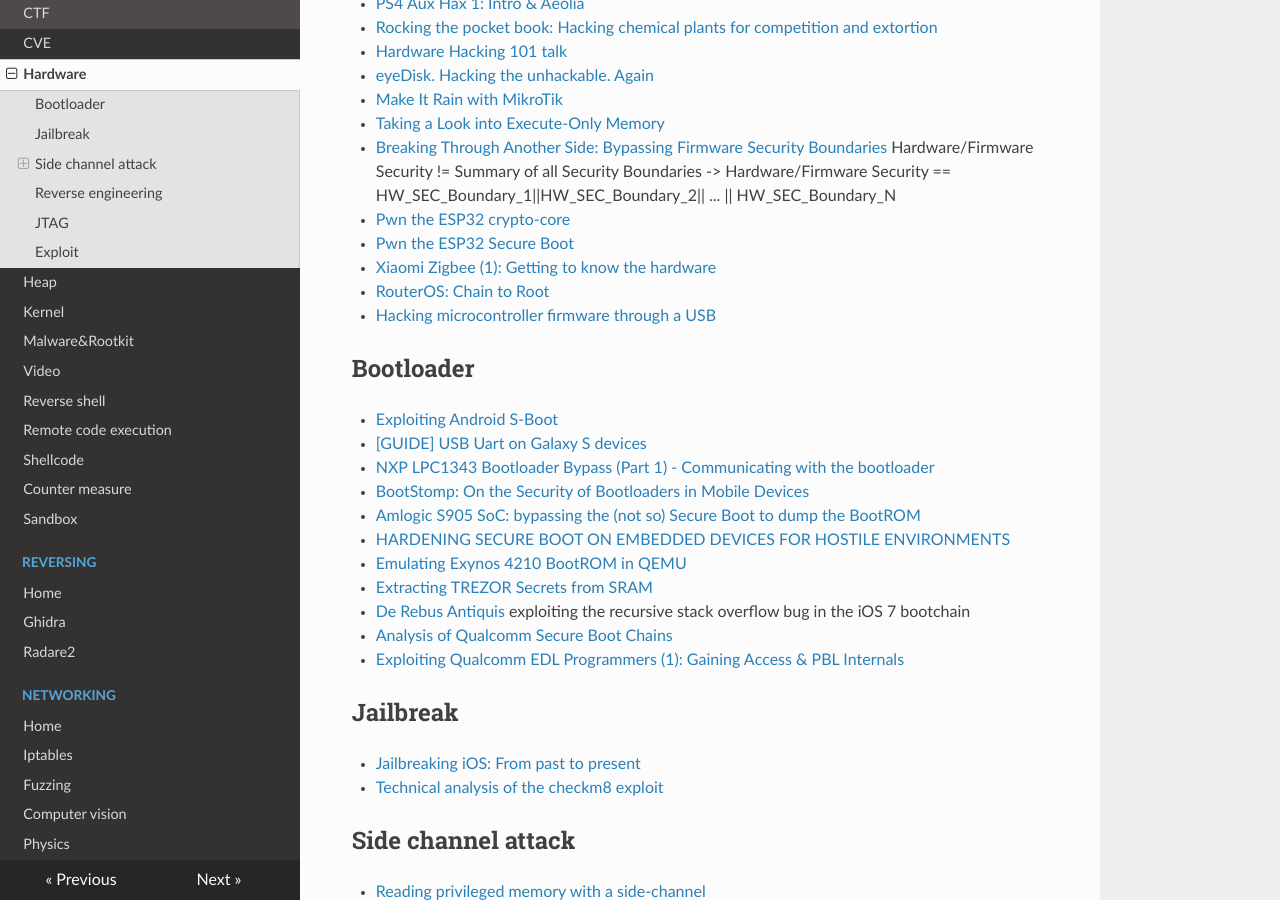
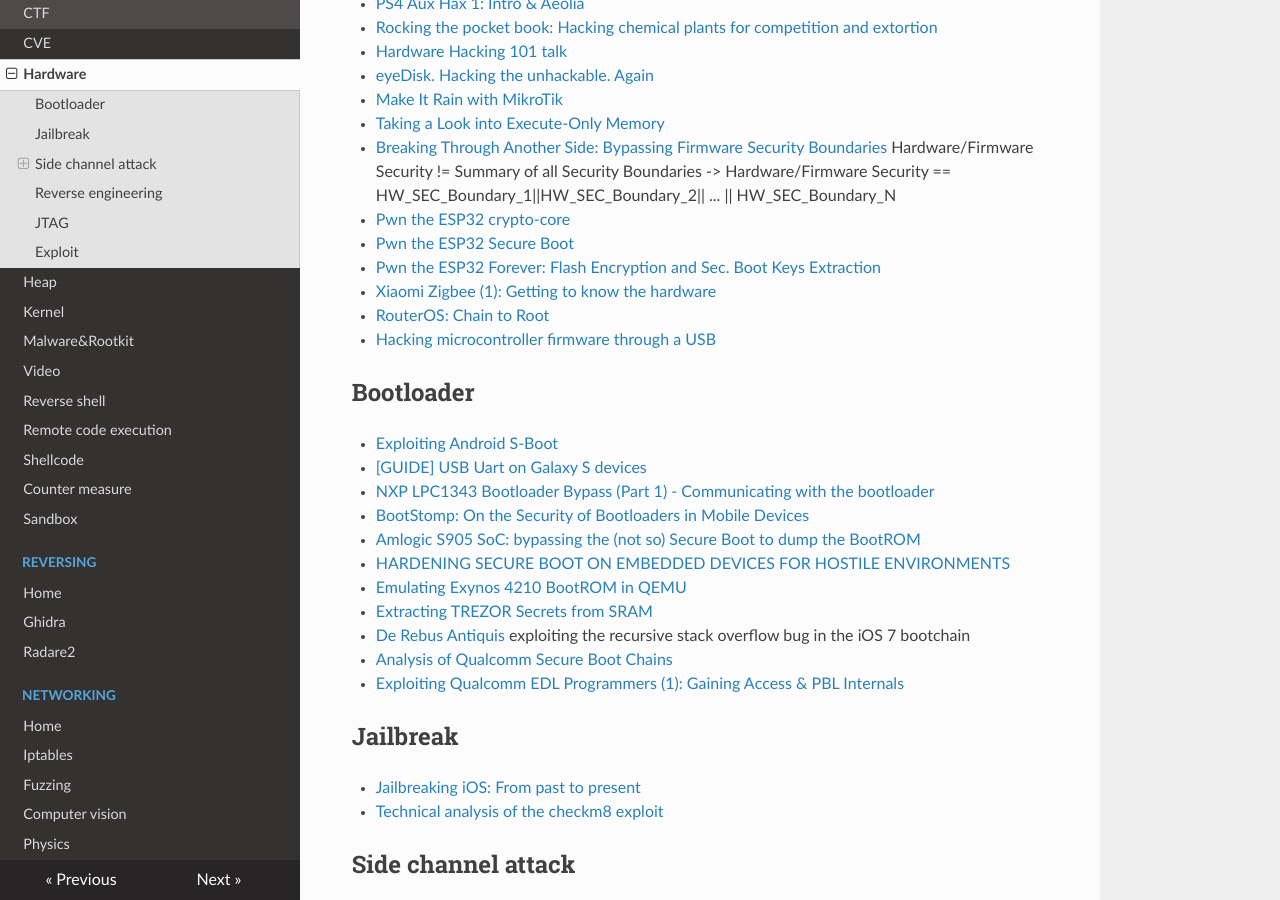
Before and after one commit to gipi/low-level, an MkDocs documentation site: the page built from docs/security/hardware.md, in a window 1280 px wide and 900 px high, scrolled down 888 px. Built offline with MkDocs 1.6.1, drawn with Linux system fonts in a browser that asks for light colours; nearby versions of some CDN libraries; old or Windows-style settings are respelled for this version of MkDocs.

Commit message:
Update hardware.md

```diff
--- a/docs/security/hardware.md
+++ b/docs/security/hardware.md
@@ -38,6 +38,7 @@
  - [Breaking Through Another Side: Bypassing Firmware Security Boundaries](https://medium.com/@matrosov/breaking-through-another-side-bypassing-firmware-security-boundaries-85807d3fe604) Hardware/Firmware Security != Summary of all Security Boundaries -> Hardware/Firmware Security == HW_SEC_Boundary_1||HW_SEC_Boundary_2|| ... || HW_SEC_Boundary_N
  - [Pwn the ESP32 crypto-core](https://limitedresults.com/2019/08/pwn-the-esp32-crypto-core/)
  - [Pwn the ESP32 Secure Boot](https://limitedresults.com/2019/09/pwn-the-esp32-secure-boot/)
+ - [Pwn the ESP32 Forever: Flash Encryption and Sec. Boot Keys Extraction](https://limitedresults.com/2019/11/pwn-the-esp32-forever-flash-encryption-and-sec-boot-keys-extraction/)
  - [Xiaomi Zigbee (1): Getting to know the hardware](https://alephsecurity.com/2019/07/01/xiaomi-zigbee-1/)
  - [RouterOS: Chain to Root](https://medium.com/tenable-techblog/routeros-chain-to-root-f4e0b07c0b21)
  - [Hacking microcontroller firmware through a USB](https://securelist.com/hacking-microcontroller-firmware-through-a-usb/89919/)
```
